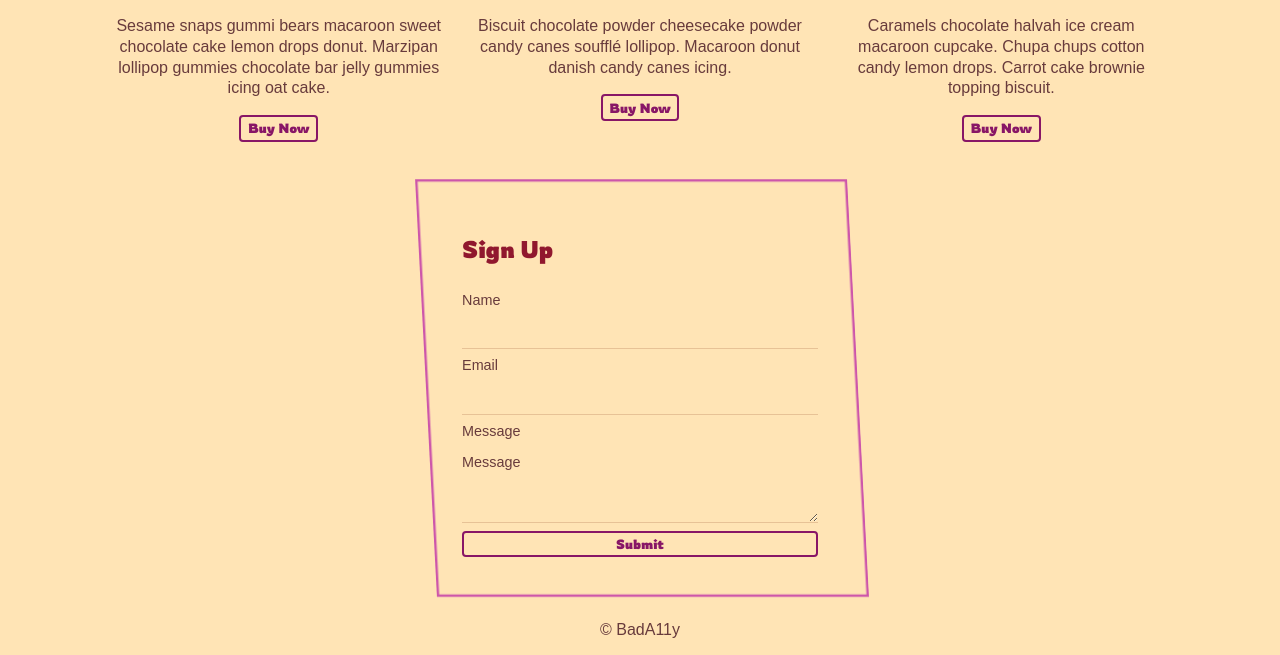
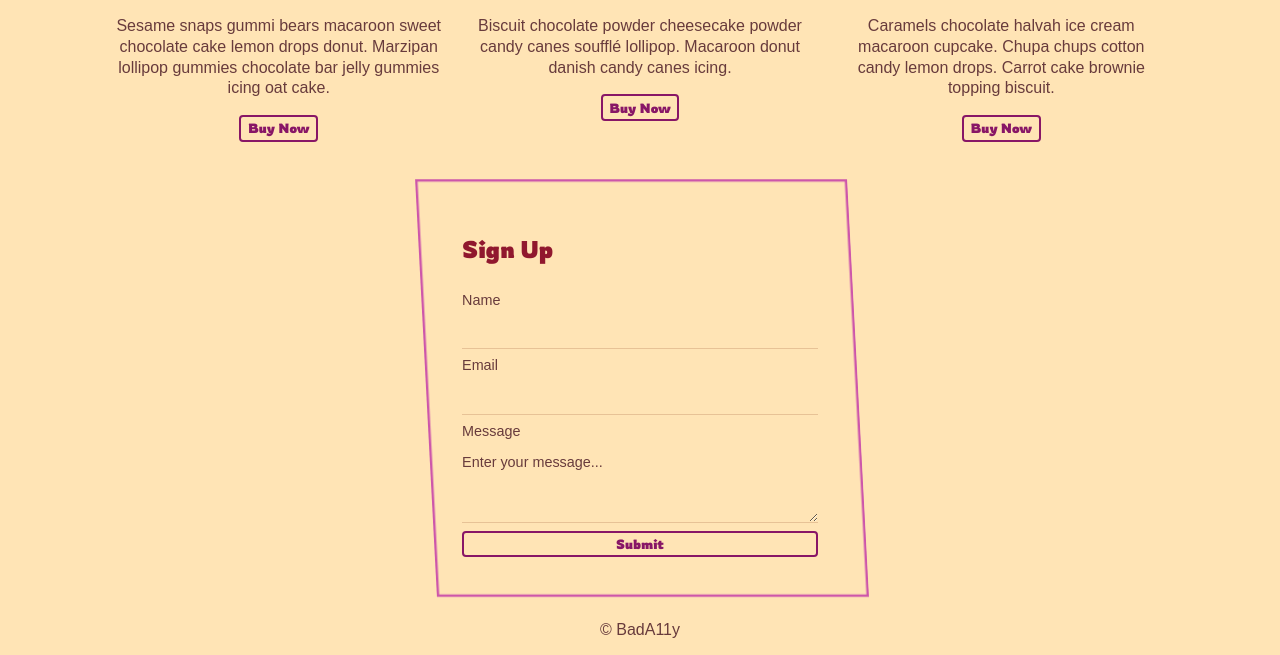
Before and after one commit to 5t3ph/a11y-fails, an Eleventy site: page src/index.html in a window 1280 px wide. Shown: the part 582-1237 px from the top of the page. Built offline with nearby package versions, Linux system fonts and the light colour scheme; Eleventy itself is replaced by a stand-in of ours; files that its build step writes are made by us from their sources.

Commit message:
Update placeholder attr for textarea inside form

```diff
--- a/src/index.html
+++ b/src/index.html
@@ -79,7 +79,7 @@
           id="message"
           cols="30"
           rows="3"
-          placeholder="Message"
+          placeholder="Enter your message..."
         ></textarea>
 
         <button class="button" role="button">Submit</button>
```
